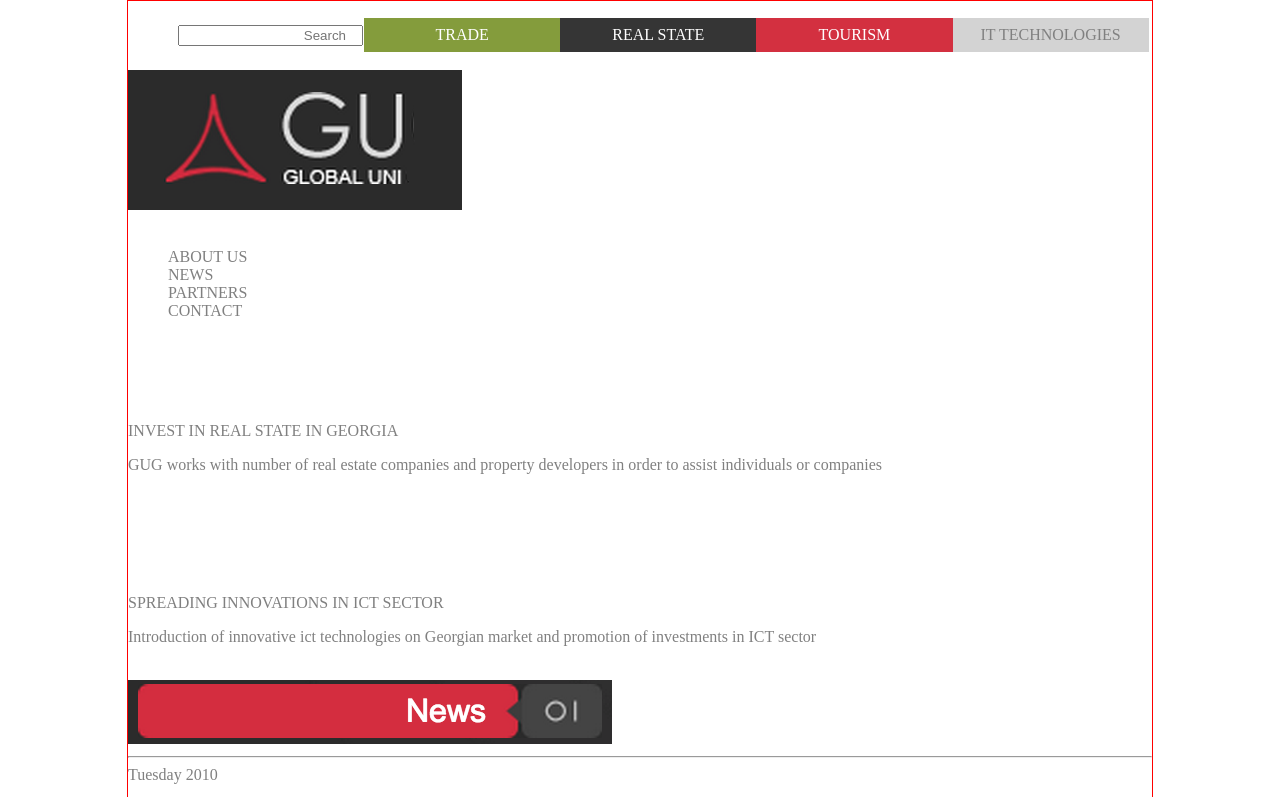
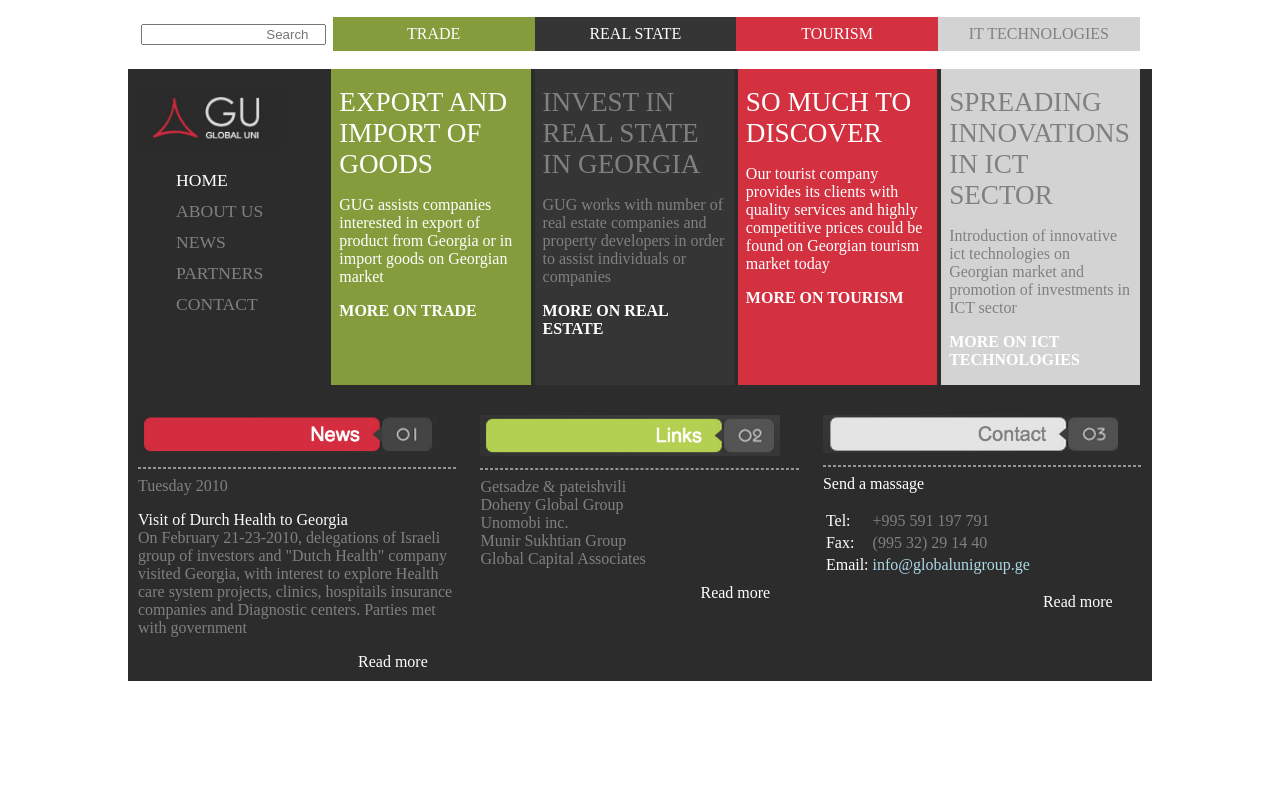
Before and after one commit to YamilethMC/pw10112233, a plain HTML site: page practica03/index.html in a window 1280 px wide. Shown: the top 797 px of the page. Drawn offline with Linux system fonts and the light colour scheme.

Commit message:
Practica03 CSS TERMINADA

```diff
--- a/practica03/css/estilos.css
+++ b/practica03/css/estilos.css
@@ -1,15 +1,28 @@
 body{
-    border: 1px solid red;
+    /*border: 1px solid red;*/
     font-size: 16px;
     margin: 0px auto;
     max-width: 1024px;
 }
+footer article{
+    display: inline-block;
+    margin-top: 20px;
+    padding: 10px;
+    vertical-align: top;
+    width: 31.1%;
+}
+footer img{
+    width: 300px;
+}
 header input{
     text-align: right;
 }
+header ul{
+    margin-left: -37px;
+}
 header ul li{
     display: inline-block;
-    padding: 8px 10px;
+    padding: 8px 9.5px;
     text-align: center;
     width: 17.9%;
 }
@@ -25,11 +38,44 @@ header ul li:nth-child(4){
 header ul li:nth-child(5){
     background: lightgray;
 }
-#art01 ul{
+hr{
+    border-style: dashed;
+    color: #949494;
+}
+section,footer{
+    background-color: #2c2c2c;
+}
+section article{
+    /*border: 1px solid red;*/
+    height: 280px;
+    display: inline-block;
+    padding: 18px 8px;
+    vertical-align: top;
+    width: 17.9%;
+}
+section article ul{
     list-style: none;
 }
+section article ul li{
+    margin-bottom: 10px;
+}
+section article:nth-child(2){
+    background: #849C3C;
+}
+section article:nth-child(3){
+    background: #353535;
+}
+section article:nth-child(4){
+    background: #D33040;
+}
+section article:nth-child(5){
+    background: lightgray;
+}
+section img{
+    width: 150px;
+}
 .letra-azul{
-    color: #0000FF;
+    color: lightblue;
 }
 .letra-blanca{
     color: #FFFFFF;
@@ -40,3 +86,12 @@ header ul li:nth-child(5){
 .nito{
     font-weight: bold;
 }
+.tam-menu-lateral{
+    font-size: 1.1em;
+}
+.tam-tarjetas{
+    font-size: 1.7em;
+}
+.read-more{
+    margin-left: 220px;
+}
```
